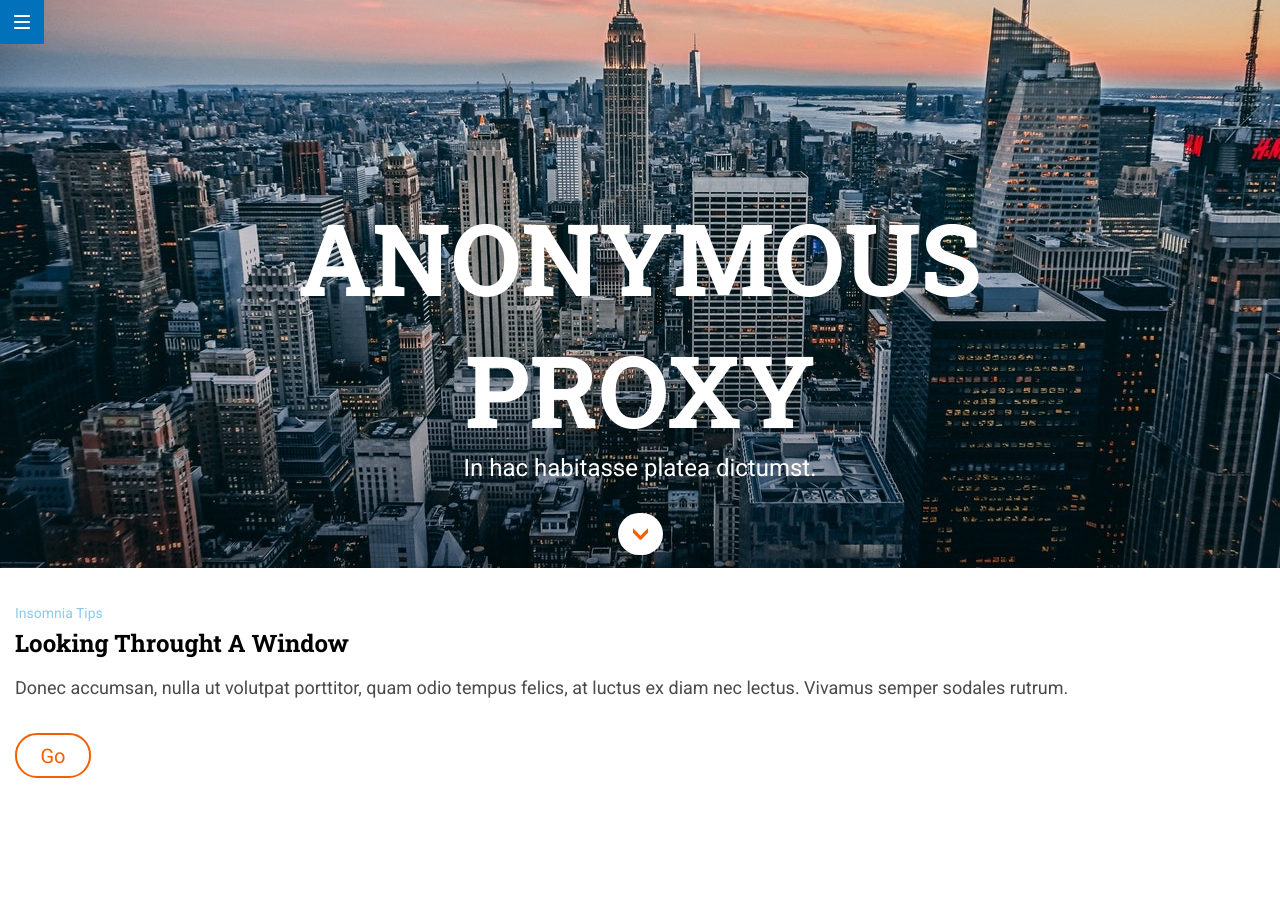
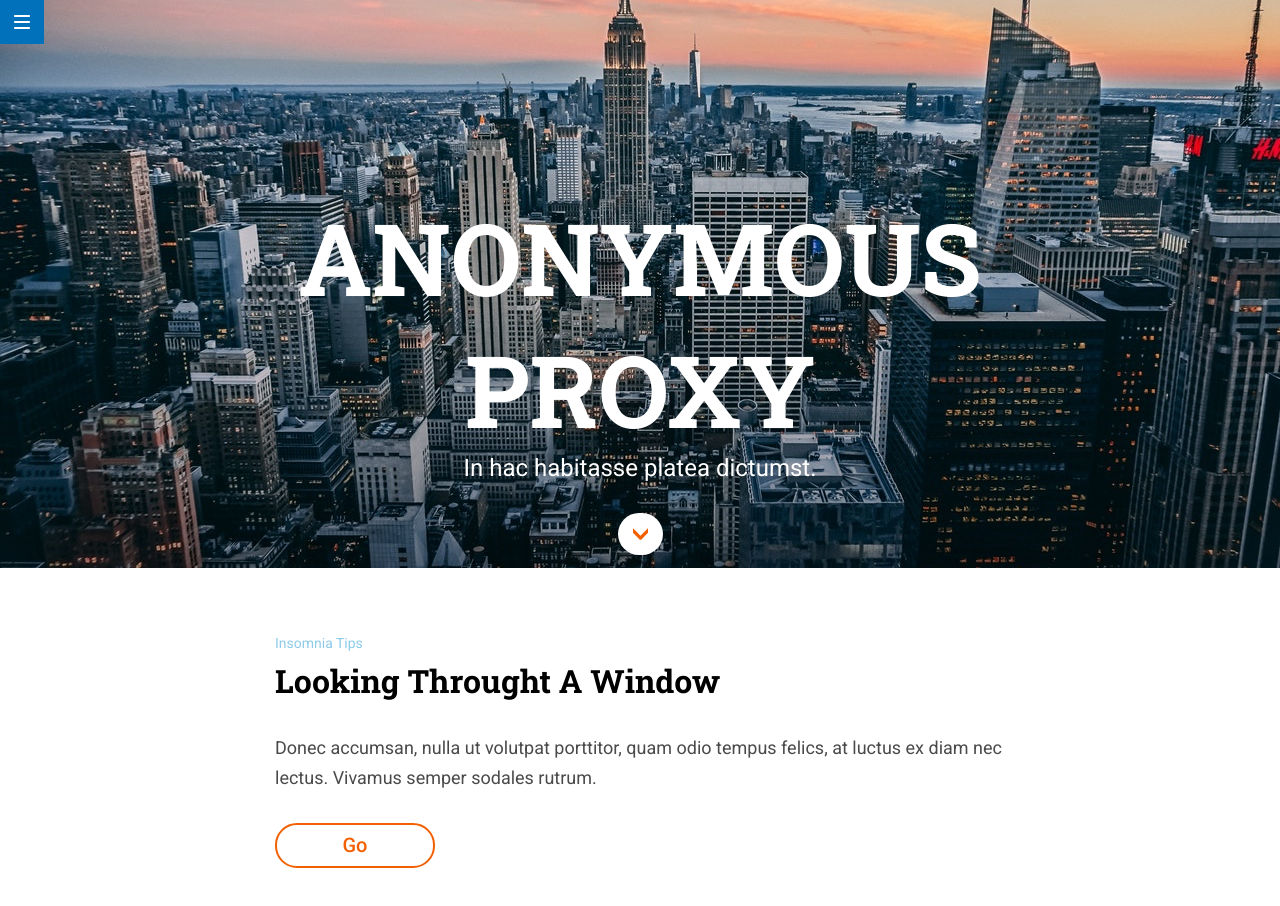
Before and after one commit to masopego/Anonymous-Snow, a website: page src/html/index.html in a window 1280 px wide. Before the commit the page ends 868 px from the top, so only its background shows below. Drawn offline with nearby package versions, Linux system fonts and the light colour scheme; files that its build step writes are made by us from their sources; files whose address does not match are found by name.

Commit message:
Add tablet and desktop contentinfo version

```diff
--- a/src/html/index.html
+++ b/src/html/index.html
@@ -5,7 +5,7 @@
     <meta name="viewport" content="width=device-width, initial-scale=1" />
     <title>Anonymous Proxy</title>
     <link
-      href="https://fonts.googleapis.com/css2?family=Roboto+Slab:wght@300;400;700&family=Roboto:wght@300;400;700&display=swap"
+      href="https://fonts.googleapis.com/css2?family=Roboto+Slab:wght@300;400;500;700&family=Roboto:ital,wght@0,400;0,500;0,700;1,300&display=swap"
       rel="stylesheet"
     />
     <link rel="stylesheet" href="./assets/css/main.css" />
--- a/src/scss/components/_buttons.scss
+++ b/src/scss/components/_buttons.scss
@@ -5,5 +5,13 @@
   &.contentinfo__button {
     width: 76px;
     height: 45px;
+
+    @include tablet {
+      width: 91px;
+    }
+
+    @include display {
+      width: 160px;
+    }
   }
 }
--- a/src/scss/components/_typography.scss
+++ b/src/scss/components/_typography.scss
@@ -50,6 +50,15 @@ h3 {
     font-weight: 600;
     font-size: $font-size-large;
     text-transform: capitalize;
+
+    @include tablet {
+      font-size: $font-size-extralarge;
+      line-height: 45px;
+    }
+
+    @include display {
+      font-size: $font-size-largeextra;
+    }
   }
   &__text {
     color: $color-neutral;
@@ -65,6 +74,11 @@ h3 {
       text-transform: capitalize;
       font-size: $font-size-bottom;
       text-align: center;
+      font-weight: 500;
+
+      @include tablet {
+        line-height: 45px;
+      }
     }
   }
 }
--- a/src/scss/core/_variables.scss
+++ b/src/scss/core/_variables.scss
@@ -6,6 +6,8 @@ $font-size-small: 0.875rem;
 $font-size-regular: 1.125rem;
 $font-size-bottom: 1.25rem;
 $font-size-large: 1.5rem;
+$font-size-extralarge: 1.625rem;
+$font-size-largeextra: 2rem;
 $font-size-title: 2.625rem;
 $font-size-headline: 5rem;
 $font-size-principal: 6.25rem;
--- a/src/scss/layout/_conteninfo.scss
+++ b/src/scss/layout/_conteninfo.scss
@@ -4,8 +4,22 @@
   flex-direction: column;
   align-items: flex-start;
 
+  @include tablet {
+    padding-left: 39px;
+    padding-right: 39px;
+    padding-bottom: 60px;
+  }
+
+  @include display {
+    padding: 60px 275px;
+  }
+
   &__title {
     margin-bottom: 15px;
+
+    @include tablet {
+      margin-bottom: 30px;
+    }
   }
 
   &__text {
@@ -16,6 +30,5 @@
     display: flex;
     justify-content: center;
     align-items: center;
-    margin-bottom: 45px;
   }
 }
```
